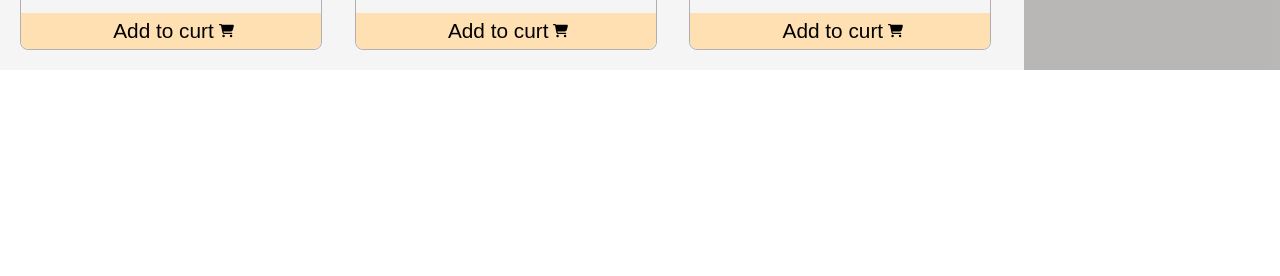
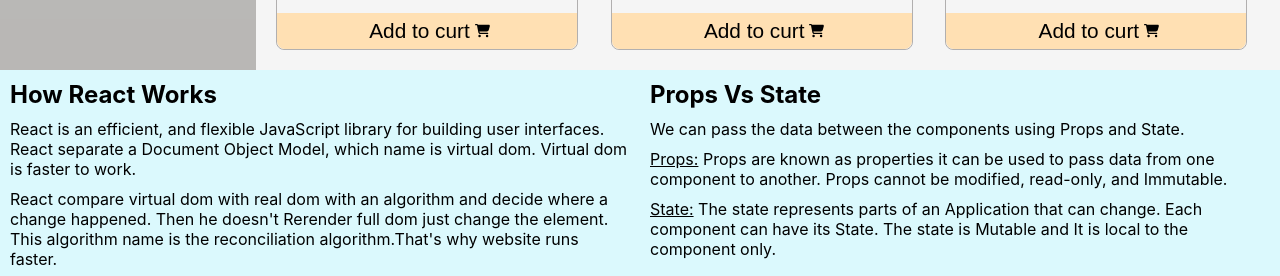
Before and after one commit to SouravBiswas238/lucky-one, a React (Create React App) app: page / in a window 1280 px wide. Shown: the part 1506-1782 px from the top of the page. Before the commit the page ends 1576 px from the top, so only its background shows below. Built offline with nearby package versions, Linux system fonts and the light colour scheme.

Commit message:
adding question ans

```diff
--- a/src/App.js
+++ b/src/App.js
@@ -1,10 +1,12 @@
 
 import Product from './Component/Product/Product';
+import QuestionAns from './Component/QuestionAns/QuestionAns';
 
 function App() {
   return (
     <div>
       <Product></Product>
+      <QuestionAns></QuestionAns>
     </div>
   );
 }
--- a/src/Component/Product/Product.css
+++ b/src/Component/Product/Product.css
@@ -1,6 +1,6 @@
 .main-container{
    display: grid;
-   grid-template-columns: 4fr 1fr;
+   grid-template-columns: 1fr 4fr;
    margin-top: 50px;
    background-color: whitesmoke;
 }
@@ -29,3 +29,21 @@
    font-size: 1.3rem;
    /* margin-bottom: 50px; */
 }
+
+@media only screen and (max-width: 600px) {
+   body {
+     background-color: lightblue;
+   }
+   .main-container{
+      display: grid;
+      grid-template-columns: 1fr;
+      margin-top: 50px;
+      background-color: whitesmoke;
+   }
+   .products-container{
+      grid-template-columns: 1fr;
+      justify-items: center;
+      padding: 00px;
+      gap: 10px;
+   }
+ }
--- a/src/Component/Product/Product.js
+++ b/src/Component/Product/Product.js
@@ -26,26 +26,16 @@
         setCurt(newCurt);
     }
     const Random = () => {
-        let a = Math.floor(Math.random() * 4);
-        const randomCurt = curt.filter(random => random === a);
+        const ranArr = [...curt];
+        let a = Math.floor(Math.random() * ranArr.length);
 
-        setRandom(randomCurt);
+        setRandom(a);
     }
     return (
         <div className='container'>
             <h3>Fancy Pen</h3>
             <p className=''>Select Your Favourite Pen</p>
             <div className='main-container'>
-
-                <div className='products-container'>
-                    {
-                        products.map(product => <SingleProduct
-                            key={product.id}
-                            product={product}
-                            handelAddToCart={handelAddToCart}
-                        ></SingleProduct>)
-                    }
-                </div>
                 <div className='cart-container'>
                     <Curt curt={curt}
                         EmptyCurt={EmptyCurt}
@@ -58,6 +48,17 @@
                     </div>
                 </div>
 
+                <div className='products-container'>
+                    {
+                        products.map(product => <SingleProduct
+                            key={product.id}
+                            product={product}
+                            handelAddToCart={handelAddToCart}
+                        ></SingleProduct>)
+                    }
+                </div>
+
+
             </div>
         </div >
     );
--- /dev/null
+++ b/src/Component/QuestionAns/QuestionAns.css
@@ -0,0 +1,15 @@
+.question-container{
+    display: flex;
+    justify-content: center;
+    background-color: rgba(53, 219, 241, 0.178);
+}
+.question-ans{
+    /* display: flex; */
+    width: 50%;
+}
+.question-ans h3,p{
+    margin: 10px;
+}
+.question-ans h3{
+    font-size: 1.5rem;
+}
--- /dev/null
+++ b/src/Component/QuestionAns/QuestionAns.js
@@ -0,0 +1,23 @@
+import React from 'react';
+import './QuestionAns.css'
+
+const QuestionAns = () => {
+    return (
+        <div className='question-container'>
+            <div className='question-ans'>
+                <h3>How React Works</h3>
+                <p>React is an efficient, and flexible JavaScript library for building user interfaces. React separate a Document Object Model, which name is virtual dom. Virtual dom is faster to work.
+                </p><p> React compare virtual dom with real dom with an algorithm and decide where a change happened. Then he doesn't Rerender full dom just change the element. This algorithm name is the reconciliation algorithm.That's why website runs faster.</p>
+            </div>
+            <div className='question-ans'>
+                <h3>Props Vs State</h3>
+                <p>  We can pass the data between the components using Props and State.</p>
+                <p><u>Props:</u>  Props are known as properties it can be used to pass data from one component to another. Props cannot be modified, read-only, and Immutable.</p>
+
+                <p> <u> State:</u> The state represents parts of an Application that can change. Each component can have its State. The state is Mutable and It is local to the component only.</p>
+            </div>
+        </div >
+    );
+};
+
+export default QuestionAns;
```
